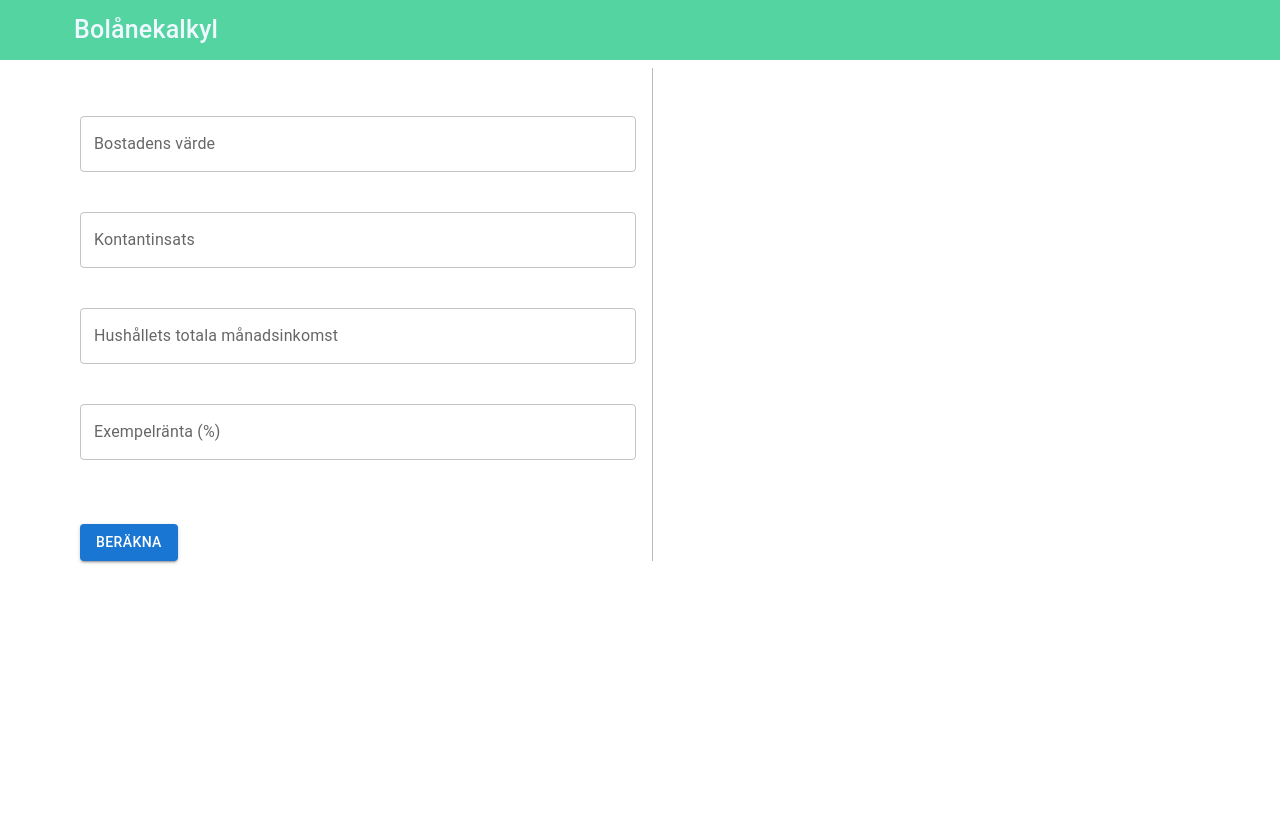
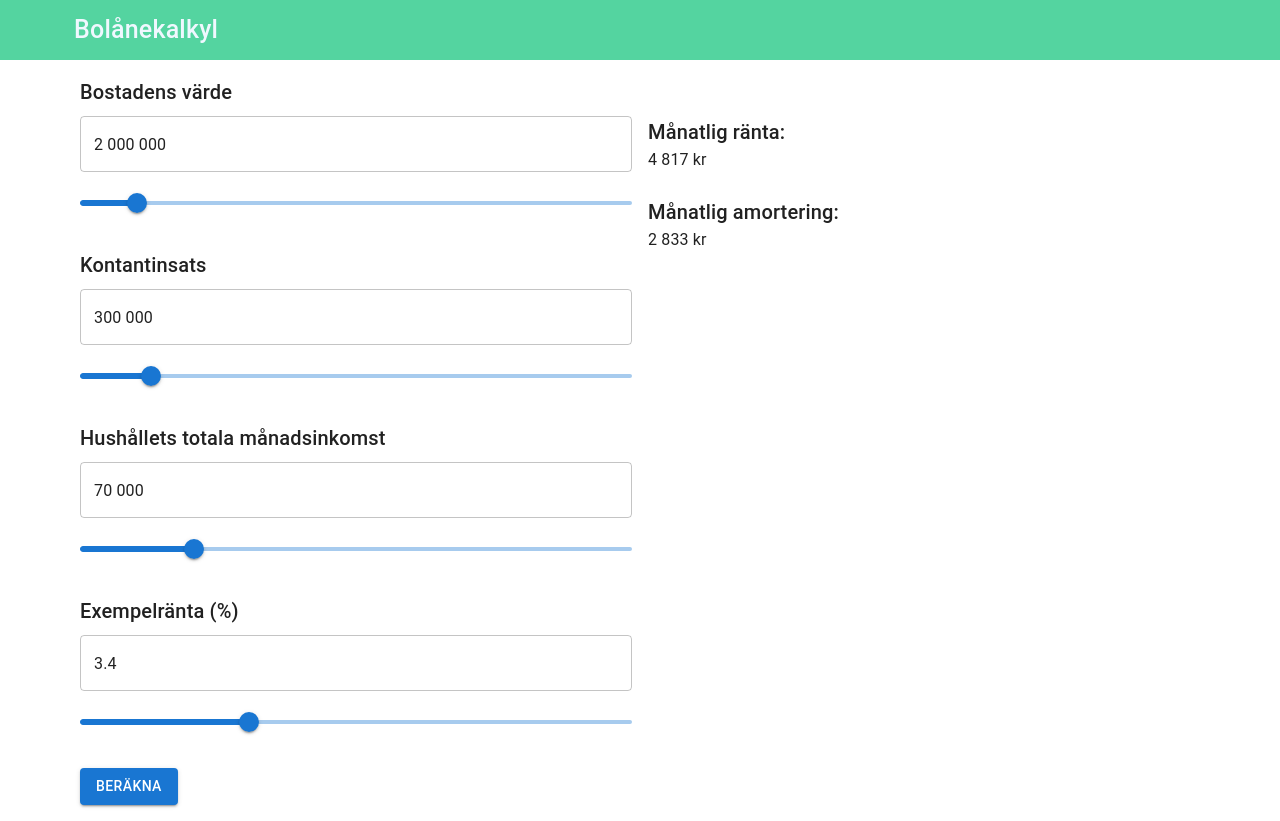
Before and after one commit to ManderssonTaurin/mortgage-calculator, a React (Vite) app: page / in a window 1280 px wide. Both pictures are taken after a click on the button "BERÄKNA". Before the commit the page ends 800 px from the top, so only its background shows below. Built offline with nearby package versions, Linux system fonts and the light colour scheme.

Commit message:
sliders på alla fält

```diff
--- a/src/Components/Calculator.jsx
+++ b/src/Components/Calculator.jsx
@@ -1,60 +1,47 @@
 import React, { useState } from "react";
-import { TextField, Box, Button, Typography, Divider, Grid } from "@mui/material";
+import { TextField, Box, Button, Typography, Divider, Grid, Slider } from "@mui/material";
 
 const Calculator = () => {
-  const [propertyValue, setPropertyValue] = useState("");
-  const [deposit, setDeposit] = useState("");
-  const [monthlyIncome, setMonthlyIncome] = useState("");
-  const [interest, setInterest] = useState("");
+  // Initial states
+  const [propertyValue, setPropertyValue] = useState(2000000);
+  const [deposit, setDeposit] = useState(300000);
+  const [monthlyIncome, setMonthlyIncome] = useState(70000);
+  const [interest, setInterest] = useState(3.4);
   const [monthlyInterest, setMonthlyInterest] = useState(null);
   const [monthlyAmortization, setMonthlyAmortization] = useState(null);
 
+  // Function to format numbers with spaces
   const formatNumberWithSpaces = (value) => {
-    const numericValue = value.replace(/\D/g, "");
-    return numericValue.replace(/(\d)(?=(\d{3})+(?!\d))/g, "$1 ");
+    return Number(value)
+      .toFixed(0) // Ensure whole number format
+      .replace(/\B(?=(\d{3})+(?!\d))/g, " "); // Add spaces for thousands
   };
 
+  // Generic handler for input fields
   const handleInputChange = (e, setState) => {
-    const formattedValue = formatNumberWithSpaces(e.target.value);
-    setState(formattedValue);
+    const numericValue = parseFloat(e.target.value.replace(/\s/g, "").replace(",", "."));
+    if (!isNaN(numericValue)) {
+      setState(numericValue);
+    }
   };
 
-  const calculateMinimumDeposit = () => {
-    const numericPropertyValue = parseInt(propertyValue.replace(/\s/g, ""), 10);
-    if (!isNaN(numericPropertyValue)) {
-      return parseInt(numericPropertyValue * 0.15, 10); // Ensure it's a number
-    }
-    return null;
+  // Generic handler for sliders
+  const handleSliderChange = (setState) => (event, newValue) => {
+    setState(newValue);
   };
 
+  // Calculate amortization and interest
   const calculateAmortizationAndInterest = () => {
-    const numericPropertyValue = parseInt(propertyValue.replace(/\s/g, ""), 10);
-    const numericDeposit = parseInt(deposit.replace(/\s/g, ""), 10);
-    const numericInterest = parseFloat(interest);
-    const numericMonthlyIncome = parseInt(monthlyIncome.replace(/\s/g, ""), 10);
-    console.log(numericPropertyValue); // Correctly logs: 2000000
-    console.log(numericInterest)
-    console.log(numericDeposit)
+    console.log("Calculating amortization and interest...");
 
-    if (
-      isNaN(numericPropertyValue) ||
-      isNaN(numericDeposit) ||
-      isNaN(numericInterest) ||
-      isNaN(numericMonthlyIncome)
-    ) {
-      setMonthlyInterest(null);
-      setMonthlyAmortization(null);
-      return;
-    }
+    const loanAmount = propertyValue - deposit;
+    const annualIncome = monthlyIncome * 12;
+    const debtToIncomeRatio = loanAmount / annualIncome;
+    console.log("Loan Amount:", loanAmount);
+    console.log("Annual Income:", annualIncome);
+    console.log("Debt-to-Income Ratio:", debtToIncomeRatio);
 
-    const loanAmount = numericPropertyValue - numericDeposit;
-    const annualIncome = numericMonthlyIncome * 12;
-    const debtToIncomeRatio = loanAmount / annualIncome;
-    console.log("loanamount", loanAmount)
-    console.log("annualincome", annualIncome); // Should be 840000
-    console.log("debtoincomeRatio", debtToIncomeRatio); // Should be ~2.02
-
-    const ltv = loanAmount / numericPropertyValue;
+    const ltv = loanAmount / propertyValue;
     let annualAmortizationRate = 0;
 
     if (ltv > 0.7) {
@@ -66,128 +53,128 @@ const Calculator = () => {
     if (debtToIncomeRatio > 4.5) {
       annualAmortizationRate += 0.01;
     }
-    console.log("ltv", ltv)
-    console.log("annualAmortizationRate", annualAmortizationRate);
 
-    const monthlyInterestValue = (loanAmount * (numericInterest / 100)) / 12;
+    console.log("LTV:", ltv);
+    console.log("Annual Amortization Rate:", annualAmortizationRate);
+
+    const monthlyInterestValue = (loanAmount * (interest / 100)) / 12;
     const monthlyAmortizationValue = (loanAmount * annualAmortizationRate) / 12;
 
-    console.log({monthlyInterestValue, monthlyAmortizationValue})
+    console.log("Monthly Interest Value:", monthlyInterestValue);
+    console.log("Monthly Amortization Value:", monthlyAmortizationValue);
 
-    setMonthlyInterest(monthlyInterestValue.toFixed(0));
-    setMonthlyAmortization(monthlyAmortizationValue.toFixed(0));
+    // Check for invalid values before updating state
+    if (!isNaN(monthlyInterestValue) && !isNaN(monthlyAmortizationValue)) {
+      setMonthlyInterest(monthlyInterestValue.toFixed(0));
+      setMonthlyAmortization(monthlyAmortizationValue.toFixed(0));
+    } else {
+      setMonthlyInterest(null);
+      setMonthlyAmortization(null);
+    }
   };
-
-  const minimumDeposit = calculateMinimumDeposit();
 
   return (
     <Box sx={{ p: 2 }}>
-      <Grid container spacing={1}>
+      <Grid container spacing={2}>
         {/* Left Column: Input Fields */}
         <Grid item xs={12} md={6}>
           <Box>
+            <Typography variant="h6" sx={{ mb: 1 }}>Bostadens värde</Typography>
             <TextField
-              label="Bostadens värde"
               variant="outlined"
               fullWidth
-              sx={{ mb: 5, mt: 5 }}
+              sx={{ mb: 2 }}
+              value={formatNumberWithSpaces(propertyValue)}
+              onChange={(e) => handleInputChange(e, setPropertyValue)}
+              inputProps={{ inputMode: "numeric", pattern: "[0-9]*" }}
+            />
+            <Slider
               value={propertyValue}
-              onChange={(e) => handleInputChange(e, setPropertyValue)}
-              inputProps={{
-                inputMode: "numeric",
-                pattern: "[0-9]*",
-              }}
+              min={500000}
+              max={15000000}
+              step={10000}
+              onChange={handleSliderChange(setPropertyValue)}
+              valueLabelDisplay="auto"
             />
-            {minimumDeposit && (
-              <Typography variant="body2" sx={{ color: "gray", mb: 5 }}>
-                Minsta kontantinsats:{" "}
-                {formatNumberWithSpaces(minimumDeposit.toString())} kr
-              </Typography>
-            )}
+
+            {/* Deposit */}
+            <Typography variant="h6" sx={{ mt: 3, mb: 1 }}>Kontantinsats</Typography>
             <TextField
-              label="Kontantinsats"
               variant="outlined"
               fullWidth
-              sx={{ mb: 5 }}
+              sx={{ mb: 2 }}
+              value={formatNumberWithSpaces(deposit)}
+              onChange={(e) => handleInputChange(e, setDeposit)}
+              inputProps={{ inputMode: "numeric", pattern: "[0-9]*" }}
+            />
+            <Slider
               value={deposit}
-              onChange={(e) => handleInputChange(e, setDeposit)}
-              inputProps={{
-                inputMode: "numeric",
-                pattern: "[0-9]*",
-              }}
+              min={50000}
+              max={propertyValue}
+              step={10000}
+              onChange={handleSliderChange(setDeposit)}
+              valueLabelDisplay="auto"
             />
+
+            {/* Monthly Income */}
+            <Typography variant="h6" sx={{ mt: 3, mb: 1 }}>Hushållets totala månadsinkomst</Typography>
             <TextField
-              label="Hushållets totala månadsinkomst"
               variant="outlined"
               fullWidth
-              sx={{ mb: 5 }}
+              sx={{ mb: 2 }}
+              value={formatNumberWithSpaces(monthlyIncome)}
+              onChange={(e) => handleInputChange(e, setMonthlyIncome)}
+              inputProps={{ inputMode: "numeric", pattern: "[0-9]*" }}
+            />
+            <Slider
               value={monthlyIncome}
-              onChange={(e) => handleInputChange(e, setMonthlyIncome)}
-              inputProps={{
-                inputMode: "numeric",
-                pattern: "[0-9]*",
-              }}
+              min={10000}
+              max={300000}
+              step={5000}
+              onChange={handleSliderChange(setMonthlyIncome)}
+              valueLabelDisplay="auto"
             />
+
+            {/* Interest Rate */}
+            <Typography variant="h6" sx={{ mt: 3, mb: 1 }}>Exempelränta (%)</Typography>
             <TextField
-              label="Exempelränta (%)"
               variant="outlined"
               fullWidth
-              sx={{ mb: 5 }}
+              sx={{ mb: 2 }}
               value={interest}
-              onChange={(e) => setInterest(e.target.value)}
-              inputProps={{
-                inputMode: "numeric",
-                pattern: "[0-9]*",
-              }}
+              onChange={(e) => handleInputChange(e, setInterest)}
+              inputProps={{ inputMode: "decimal", pattern: "[0-9]+([,\\.][0-9]+)?" }}
             />
-            <Button
-              variant="contained"
-              sx={{ mt: 3 }}
-              onClick={calculateAmortizationAndInterest}
-            >
+            <Slider
+              value={interest}
+              min={0.5}
+              max={10}
+              step={0.1}
+              onChange={handleSliderChange(setInterest)}
+              valueLabelDisplay="auto"
+            />
+
+            {/* Calculate Button */}
+            <Button variant="contained" sx={{ mt: 3 }} onClick={calculateAmortizationAndInterest}>
               Beräkna
             </Button>
           </Box>
         </Grid>
 
-        {/* Vertical Divider */}
-        <Divider
-          orientation="vertical"
-          flexItem
-          sx={{
-            mx: { xs: 0, md: 2 }, // Hide horizontal margin on small screens
-            borderColor: "grey.400",
-            display: { xs: "none", md: "block" }, // Hide divider on small screens
-           }}
-        />
+        {/* Right Column: Results */}
+        <Grid item xs={12} md={6}>
+          {(monthlyInterest !== null && monthlyAmortization !== null) ? (
+            <Box>
+              <Typography variant="h6" sx={{ mt: 5 }}>Månatlig ränta:</Typography>
+              <Typography variant="body1">{formatNumberWithSpaces(monthlyInterest)} kr</Typography>
 
-
-
-        {/* Right Column: Results */}
-        <Grid xs={12} md={5}
-
-        >
-          {monthlyInterest !== null && monthlyAmortization !== null && (
-            <Box>
-              <Typography variant="h6" sx={{ mt: 5 }}>
-                Månatlig ränta:
-              </Typography>
-              <Typography variant="body1">
-                {monthlyInterest
-                  ? formatNumberWithSpaces(monthlyInterest)
-                  : "N/A"}{" "}
-                kr
-              </Typography>
-              <Typography variant="h6" sx={{ mt: 3 }}>
-                Månatlig amortering:
-              </Typography>
-              <Typography variant="body1">
-                {monthlyAmortization
-                  ? formatNumberWithSpaces(monthlyAmortization)
-                  : "N/A"}{" "}
-                kr
-              </Typography>
+              <Typography variant="h6" sx={{ mt: 3 }}>Månatlig amortering:</Typography>
+              <Typography variant="body1">{formatNumberWithSpaces(monthlyAmortization)} kr</Typography>
             </Box>
+          ) : (
+            <Typography variant="body1" sx={{ mt: 5, color: "gray" }}>
+              Fyll i alla fält och tryck på "Beräkna" för att se resultat.
+            </Typography>
           )}
         </Grid>
       </Grid>
```
